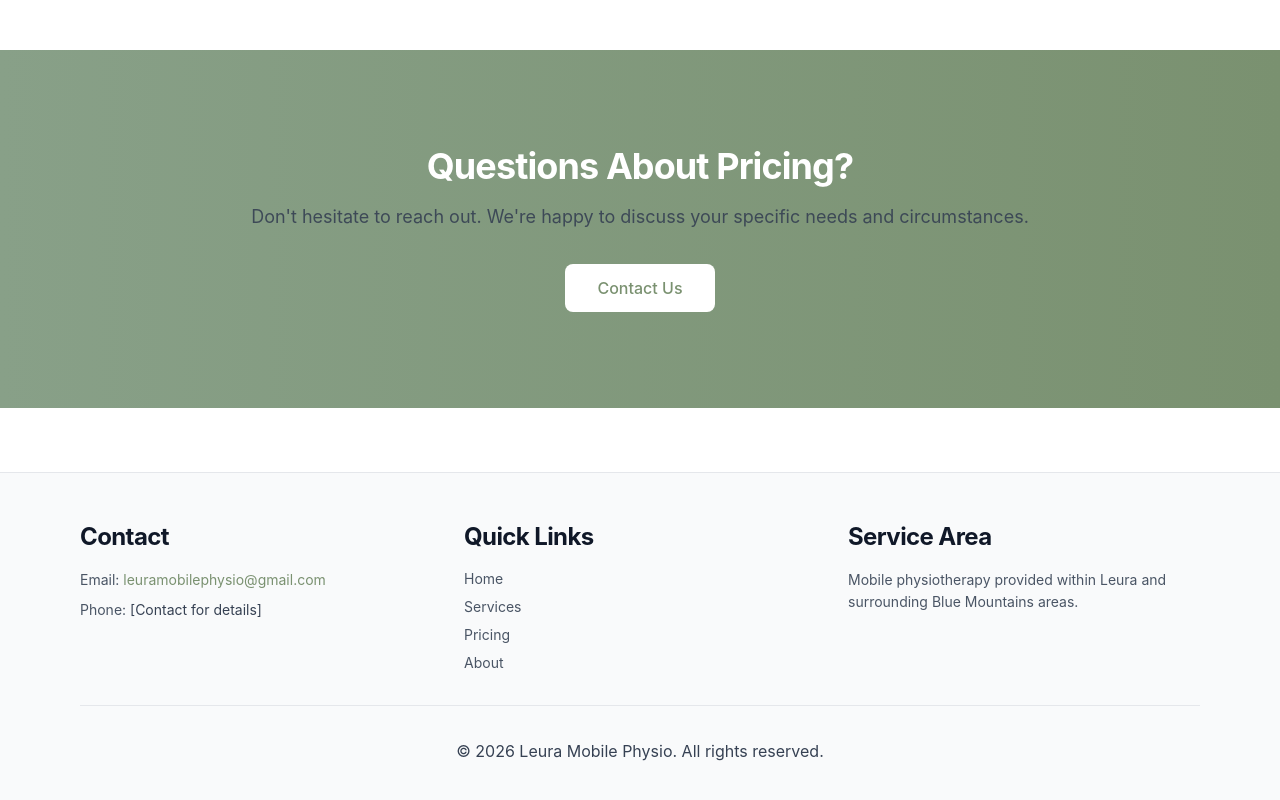
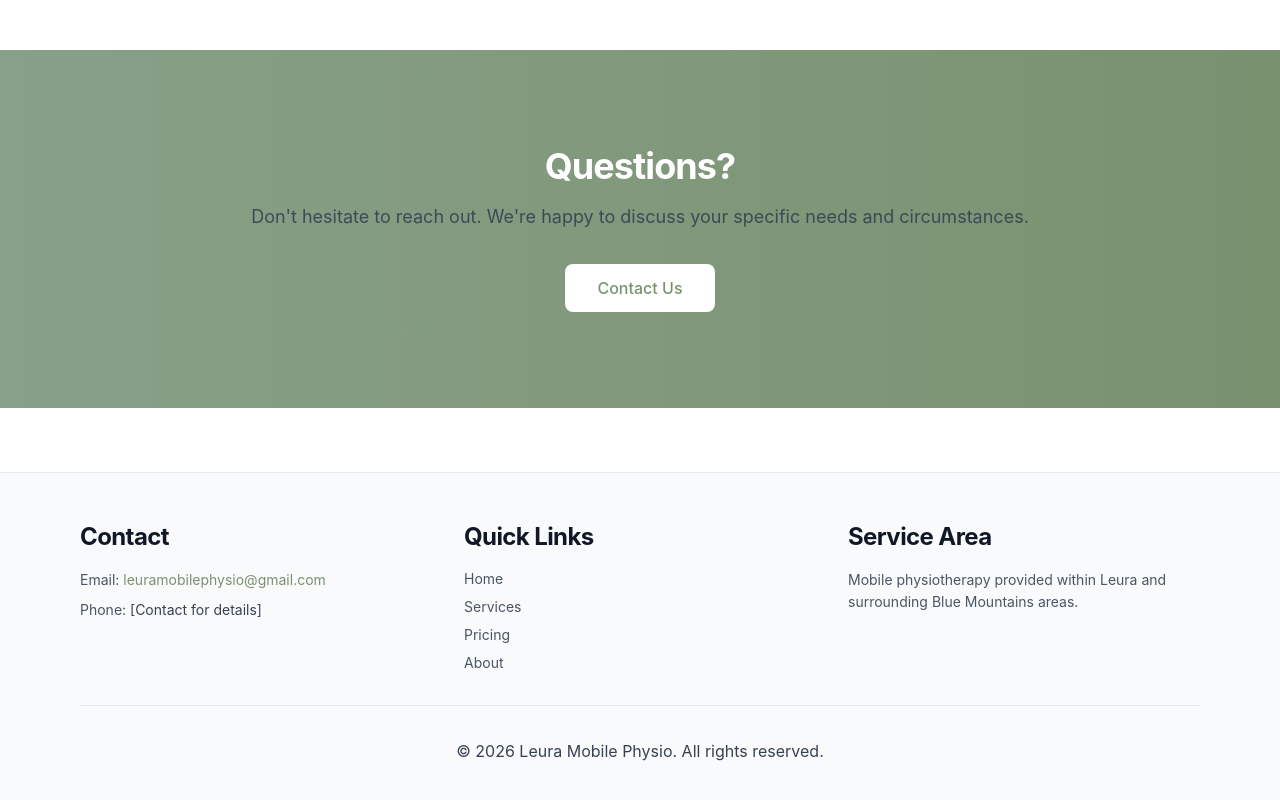
Before and after one commit to alexmantaut/leura-mobile-physio-web, a Next.js app: page /pricing in a window 1280 px wide. Shown: the part 2462-3262 px from the top of the page. Built offline with nearby package versions, Linux system fonts and the light colour scheme.

Commit message:
SImplified text

```diff
--- a/src/app/pricing/page.tsx
+++ b/src/app/pricing/page.tsx
@@ -123,7 +123,7 @@ export default function PricingPage() {
       {/* CTA */}
       <section className="section-padding bg-gradient-to-r from-sage-500 to-sage-600 text-white">
         <div className="container-custom text-center">
-          <h2 className="text-white mb-4">Questions About Pricing?</h2>
+          <h2 className="text-white mb-4">Questions?</h2>
           <p className="text-lg mb-8 opacity-90">
             Don't hesitate to reach out. We're happy to discuss your specific needs and circumstances.
           </p>
```
